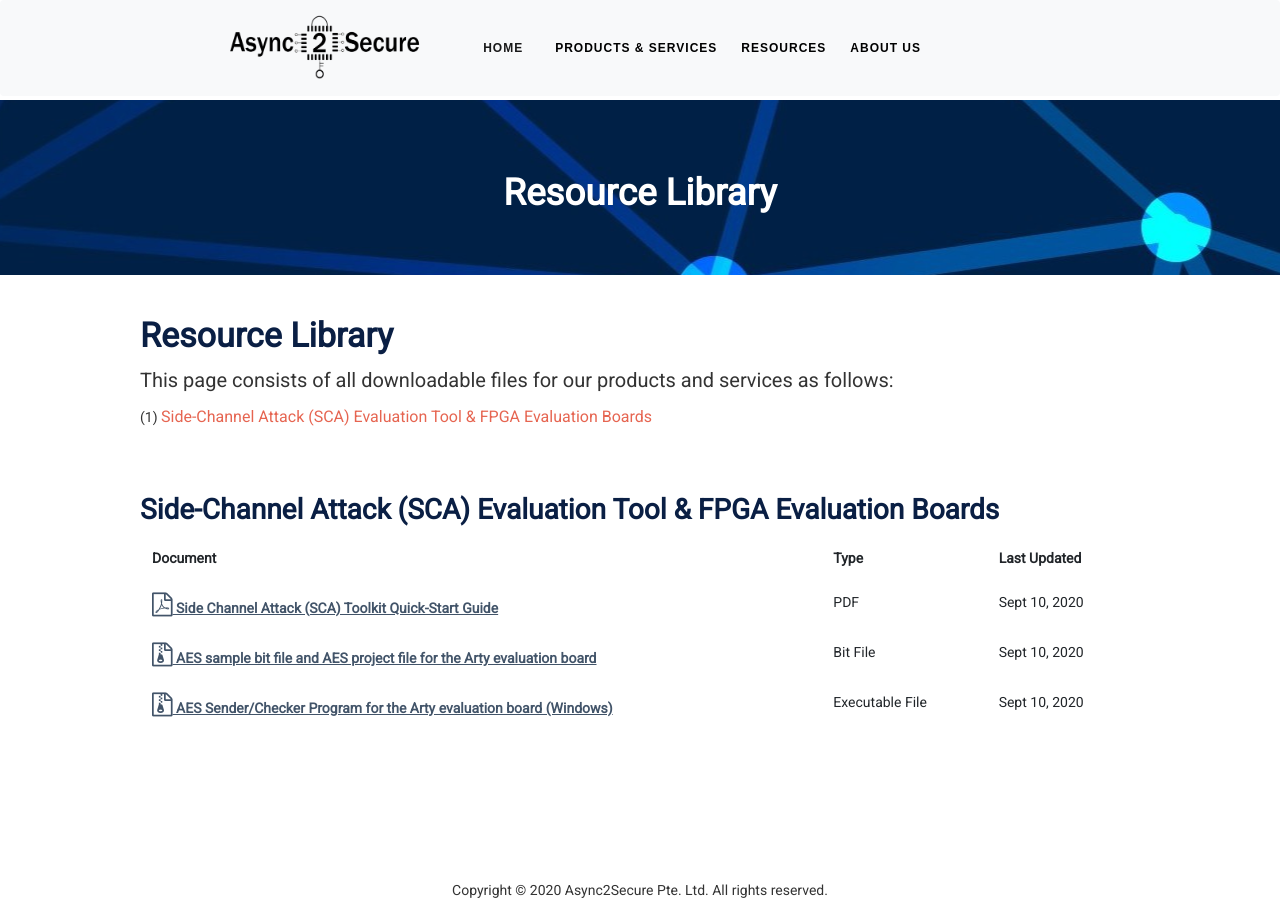
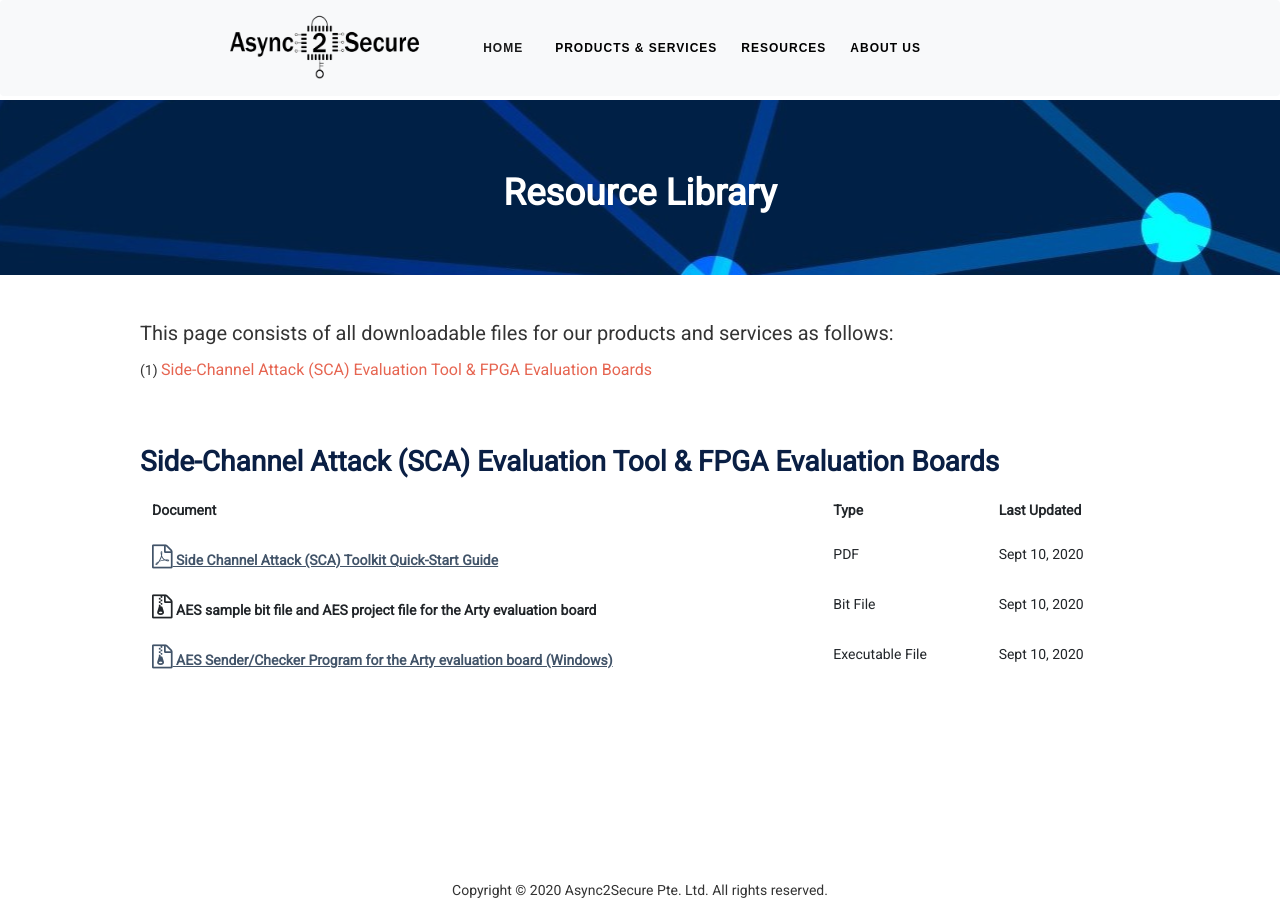
Before and after one commit to async2secure/async2secure.github.io, a Jekyll site: the page built from _pages/resources/resource_library.md, in a window 1280 px wide. Built offline with Jekyll 4.4.1, drawn with Linux system fonts in a browser that asks for light colours; some web fonts are replaced.

Commit message:
update content

```diff
--- a/_pages/resources/resource_library.md
+++ b/_pages/resources/resource_library.md
@@ -11,7 +11,6 @@ permalink: /resources/resource_library
 <br>
 <article class="new">
 <a id="first"></a>
-<h4>Resource Library</h4>
 <p>This page consists of all downloadable files for our products and services as follows:</p>
    <ul style="list-style-type:none; padding-left: 0;">
       <li>(1) <a class="link" href="#first">Side-Channel Attack (SCA) Evaluation Tool & FPGA Evaluation Boards</a></li>
@@ -38,8 +37,8 @@ permalink: /resources/resource_library
          <td>Sept 10, 2020</td>
       </tr>
       <tr>
-         <th scope="row"> <a href="/assets/resources/AES_ARTY_TOP_A735.zip">
-            <i class="fa fa-file-archive-o" aria-hidden="true" style="font-size:24px;"></i> AES sample bit file and AES project file for the Arty evaluation board</a>
+         <th scope="row">
+            <i class="fa fa-file-archive-o" aria-hidden="true" style="font-size:24px;"></i> AES sample bit file and AES project file for the Arty evaluation board
          </th>
          <td>Bit File</td>
          <td>Sept 10, 2020</td>
```
